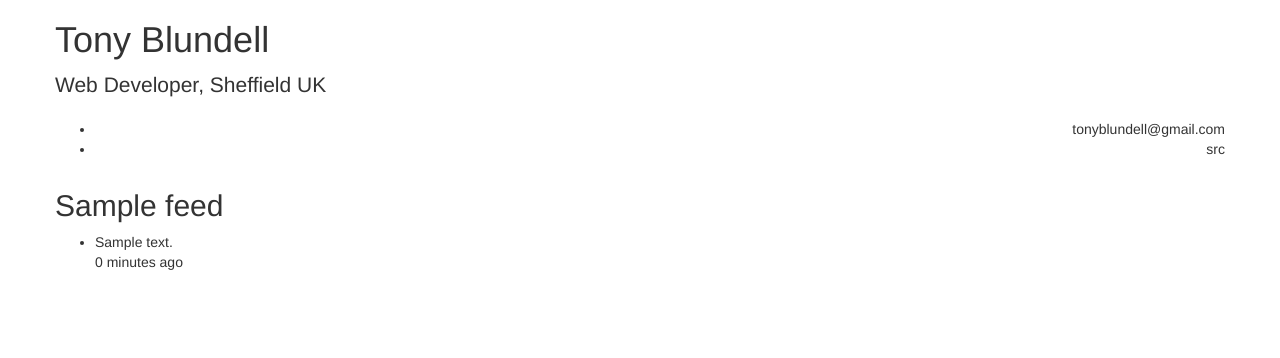
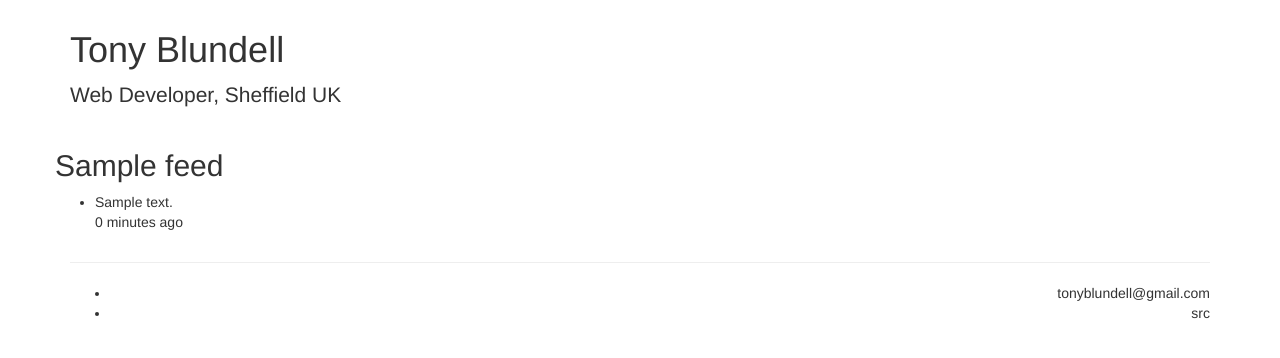
Before and after one commit to tonyblundell/socialdump2, a Django app: template socialdump2/main/templates/main/index.html in a window 1280 px wide. Shown: the top 358 px of the page. Run offline with Django 3.2, Linux system fonts and the light colour scheme; the template is opened without the code that fills it: most values are stand-ins (such as "Sample title", 1, 10 or a date in 2020); some libraries are stand-ins or nearby versions.

Commit message:
template/styling

```diff
--- a/socialdump2/main/templates/main/index.html
+++ b/socialdump2/main/templates/main/index.html
@@ -8,36 +8,21 @@
         <!--[if IE 7]>
             <link href="//netdna.bootstrapcdn.com/font-awesome/3.2.1/css/font-awesome-ie7.min.css" rel="stylesheet">
         <![endif]-->
-        <style>a{color:#333}</style>
+        <style>body{margin:10px 0}a{color:#333}a:hover{color:#08c}</style>
     </head>
     <body>
         <div class="container">
-            <div class="row">
-                <div class="span6">
-                    <h1>Tony Blundell</h1>
-                    <p class="lead">Web Developer, Sheffield UK</p>
-                </div>
-                <div class="span6 text-right">
-                    <ul class="unstyled muted inline">
-                        <li>
-                            <a href="mailto:tonyblundell@gmail.com">
-                                <i class="icon-envelope"></i>
-                                <span>tonyblundell@gmail.com</span>
-                            </a>
-                        </li>
-                        <li>
-                            <a href="github.com">
-                                <i class="icon-github"></i>
-                                <span>src</span>
-                            </a>
-                        </li>
-                    </ul>
-                </div>
-            </div>
+            <h1>Tony Blundell</h1>
+            <p class="lead">Web Developer, Sheffield UK</p>
             <div class="row">
                 {% for feed in feeds %}
                     <div class="feed span4">
-                        <h2><a href="{{ feed.site_url }}">{{ feed.label }}</a></h2>
+                        <h2>
+                            <a href="{{ feed.site_url }}">
+                                <i class="icon-{{ feed.icon }}"></i>
+                                <span>{{ feed.label }}</span>
+                            </a>
+                        </h2>
                         <ul class="unstyled">
                             {% for post in feed.posts.all|slice:"6" %}
                                 <li class="{% if forloop.counter > 3 %}hidden-phone{% endif %}">
@@ -48,13 +33,28 @@
                                 <li>No posts</li>
                             {% endfor %}
                         </ul>
-                        {% if forloop.counter|divisibleby:"3" %}
-                            </div>
-                            <div class="row">
-                        {% endif %}
                     </div>
+                    {% if forloop.counter|divisibleby:"3" %}
+                        </div>
+                        <div class="row">
+                    {% endif %}
                 {% endfor %}
             </div>
+            <hr />
+            <ul class="inline text-right">
+                <li>
+                    <a href="mailto:tonyblundell@gmail.com">
+                        <i class="icon-envelope"></i>
+                        <span>tonyblundell@gmail.com</span>
+                    </a>
+                </li>
+                <li>
+                    <a href="github.com">
+                        <i class="icon-github"></i>
+                        <span>src</span>
+                    </a>
+                </li>
+            </ul>
         </div>
     </body>
 </html>
```
